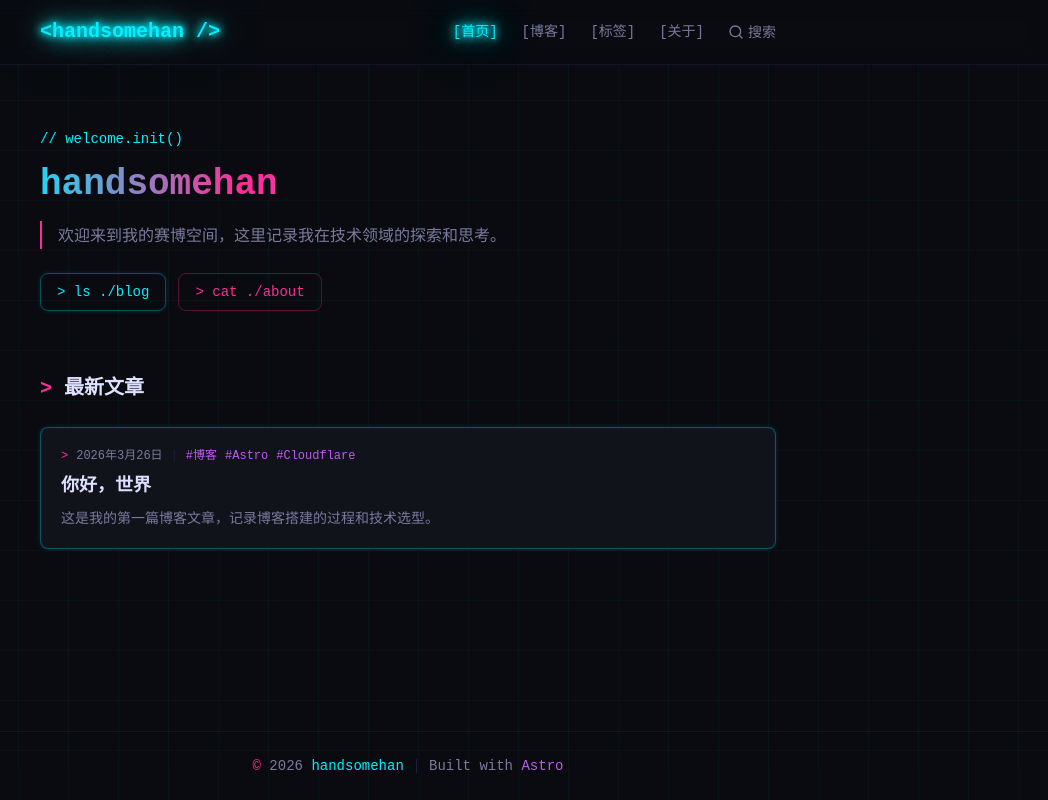
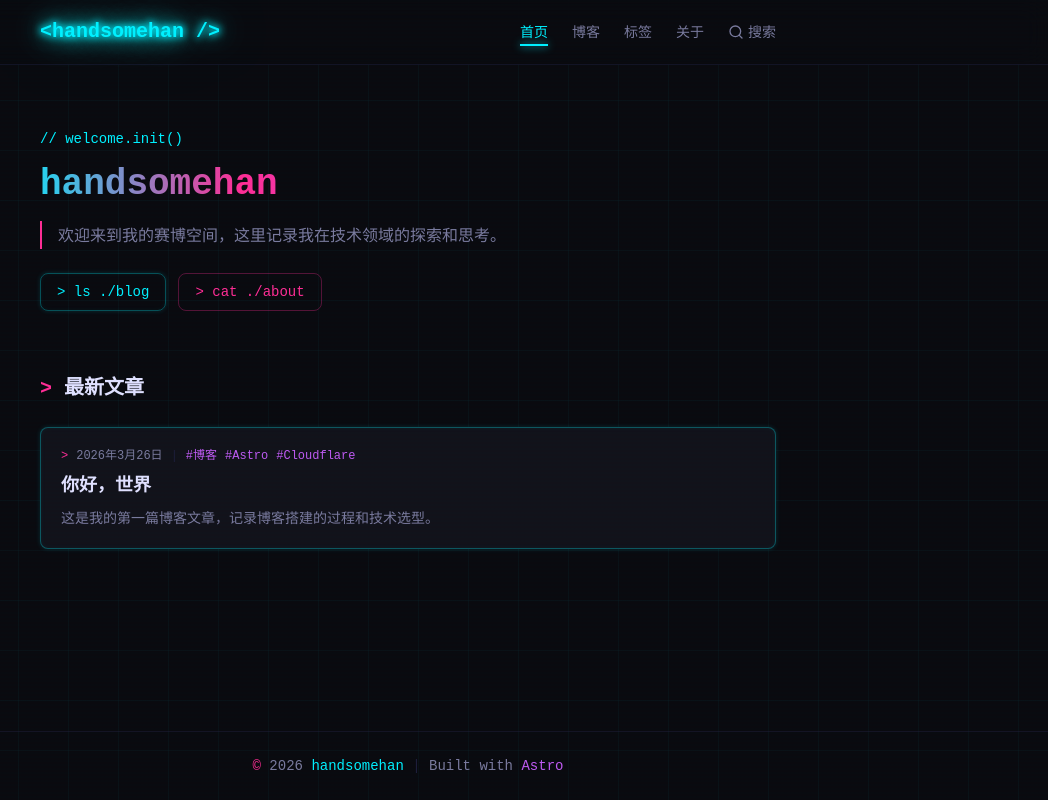
Before and after one commit to SeniorHan/handsomehan.com, an Astro site: page / in a window 1280 px wide. Shown: the whole page, without its empty margins (232-1280 px from the left). Built offline with nearby package versions, Linux system fonts and the light colour scheme; Astro itself is replaced by a stand-in of ours.

Commit message:
fix: cleaner nav style, remove brackets, add neon underline

```diff
--- a/src/components/Header.astro
+++ b/src/components/Header.astro
@@ -19,13 +19,13 @@ const currentPath = Astro.url.pathname;
         <a
           href={item.href}
           class:list={[
-            'text-sm transition-all duration-300 font-mono',
+            'text-sm transition-all duration-300 relative py-1',
             currentPath === item.href || (item.href !== '/' && currentPath.startsWith(item.href))
-              ? 'text-accent neon-text'
-              : 'text-text-secondary hover:text-accent hover:neon-text',
+              ? 'text-accent after:content-[""] after:absolute after:bottom-0 after:left-0 after:w-full after:h-[2px] after:bg-accent after:shadow-[0_0_8px_var(--color-accent)]'
+              : 'text-text-secondary hover:text-accent',
           ]}
         >
-          [{item.label}]
+          {item.label}
         </a>
       ))}
       <Search />
```
